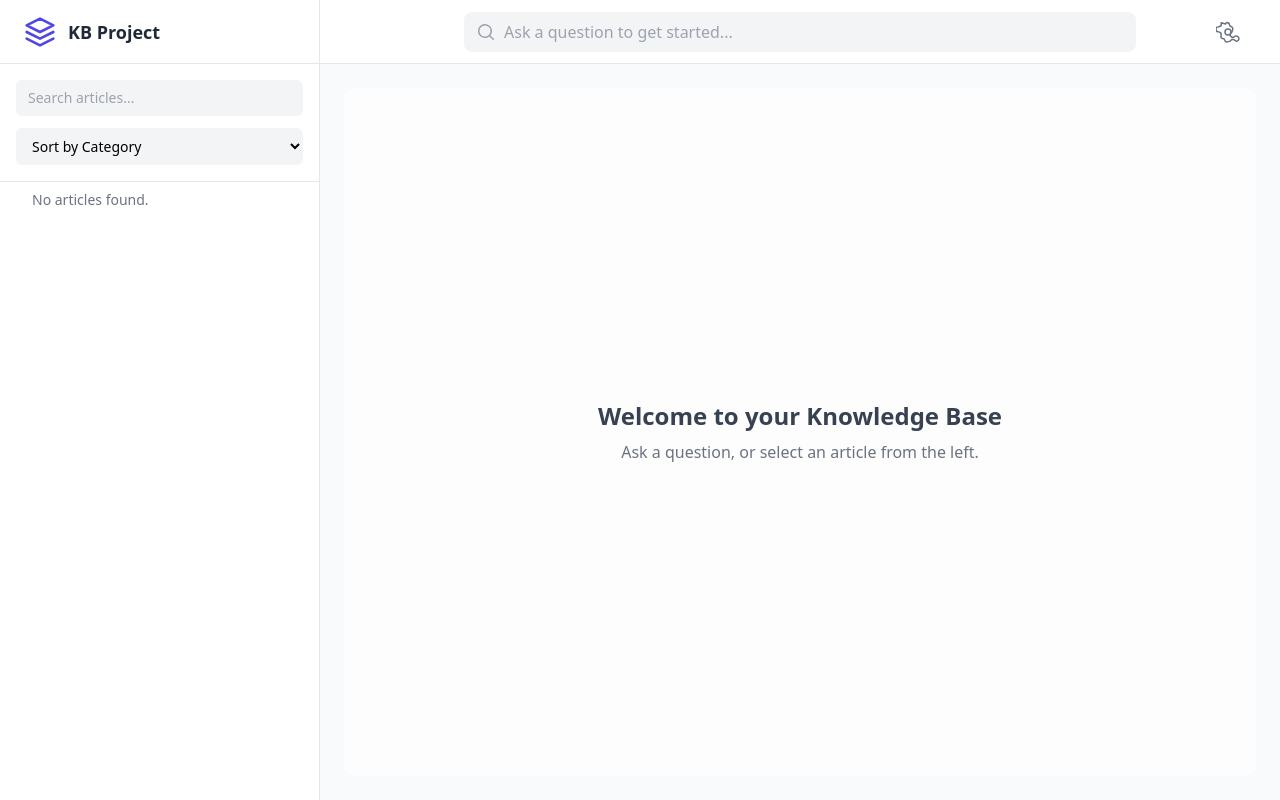
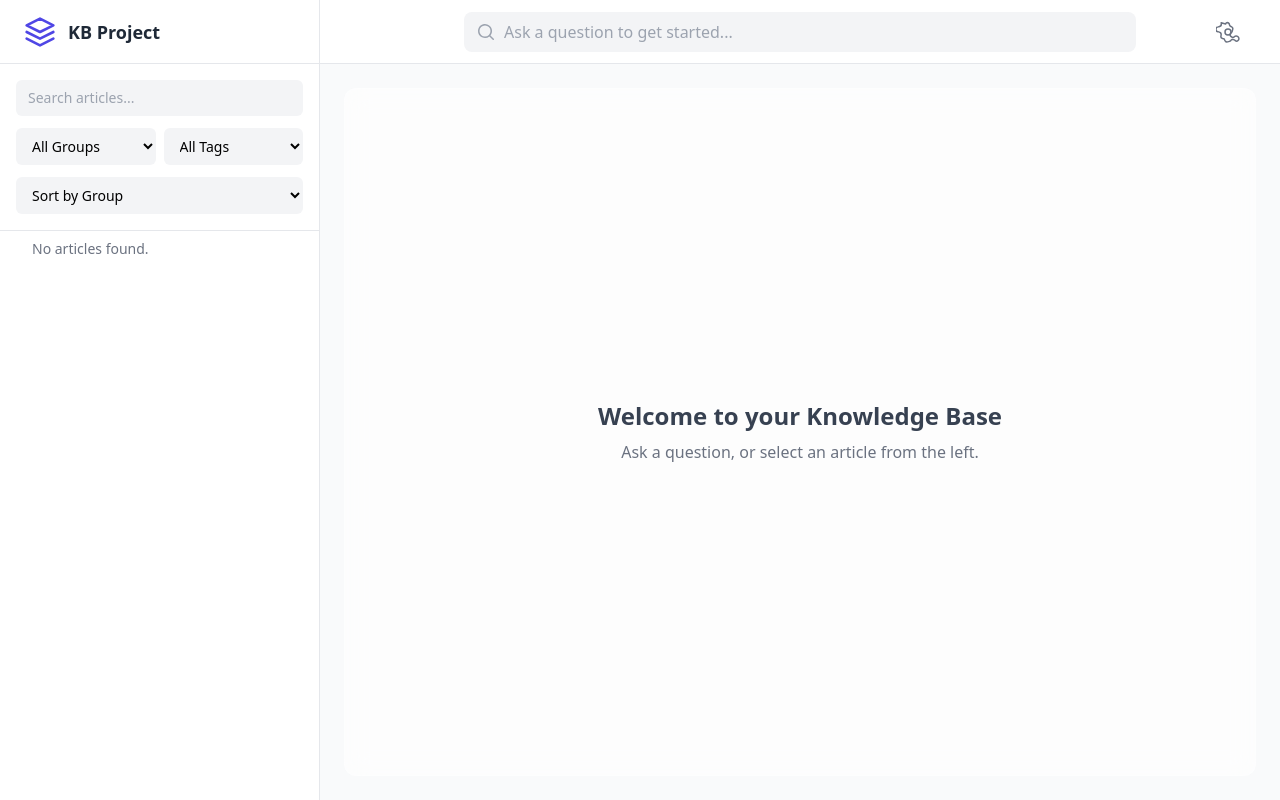
Before and after one commit to mightywomble/aiknowledgebase, a Flask app: page / in a window 1280 px wide. Run offline with Flask 3, Linux system fonts and the light colour scheme; data that the repository does not hold is empty; some libraries are stand-ins or nearby versions.

Commit message:
added groupd and fixed regressions

```diff
--- a/app.py
+++ b/app.py
@@ -20,28 +20,24 @@ db = SQLAlchemy(app)
 CONFIG_FILE = 'config.json'
 
 def load_config():
-    """Loads API keys and settings from config.json."""
     if os.path.exists(CONFIG_FILE):
-        with open(CONFIG_FILE, 'r') as f:
-            return json.load(f)
+        with open(CONFIG_FILE, 'r') as f: return json.load(f)
     return {"GEMINI_API_KEY": "", "GOOGLE_API_KEY": "", "SEARCH_ENGINE_ID": "", "OPENAI_API_KEY": ""}
 
 def save_config(new_config):
-    """Saves the configuration dictionary to config.json."""
-    with open(CONFIG_FILE, 'w') as f:
-        json.dump(new_config, f, indent=4)
+    with open(CONFIG_FILE, 'w') as f: json.dump(new_config, f, indent=4)
 
 config = load_config()
 
-# --- DATABASE MODELS ---
+# --- DATABASE MODELS (RENAMED CATEGORY TO GROUP) ---
 
-class Category(db.Model):
+class Group(db.Model):
     id = db.Column(db.Integer, primary_key=True)
     name = db.Column(db.String(100), nullable=False)
     color = db.Column(db.String(20), nullable=False, default='#E5E7EB')
-    parent_id = db.Column(db.Integer, db.ForeignKey('category.id'), nullable=True)
-    parent = db.relationship('Category', remote_side=[id], backref='children')
-    articles = db.relationship('Article', backref='category', lazy='dynamic', cascade="all, delete-orphan")
+    parent_id = db.Column(db.Integer, db.ForeignKey('group.id'), nullable=True)
+    parent = db.relationship('Group', remote_side=[id], backref='children')
+    articles = db.relationship('Article', backref='group', lazy='dynamic', cascade="all, delete-orphan")
 
 class Article(db.Model):
     id = db.Column(db.Integer, primary_key=True)
@@ -50,7 +46,7 @@ class Article(db.Model):
     notes = db.Column(db.Text, nullable=True)
     references = db.Column(db.Text, nullable=True)
     tags = db.Column(db.String(255), nullable=True)
-    category_id = db.Column(db.Integer, db.ForeignKey('category.id'), nullable=False)
+    group_id = db.Column(db.Integer, db.ForeignKey('group.id'), nullable=False)
 
 # --- API HELPER FUNCTIONS ---
 
@@ -62,9 +58,7 @@ def query_gemini(prompt):
         genai.configure(api_key=api_key)
         model = genai.GenerativeModel('gemini-1.5-flash')
         return model.generate_content(prompt).text
-    except Exception as e:
-        print(f"!!!!!! Gemini API Error !!!!!!\n{e}")
-        return f"Error: {e}"
+    except Exception as e: return f"Error: {e}"
 
 def query_google_search(query_text):
     api_key = config.get('GOOGLE_API_KEY')
@@ -92,28 +86,34 @@ def query_chatgpt(prompt):
 @app.route('/')
 def index():
     search_term = request.args.get('search', '')
-    sort_by = request.args.get('sort', 'category')
+    sort_by = request.args.get('sort', 'group')
+    filter_group_id = request.args.get('group', type=int)
+    filter_tag = request.args.get('tag', '')
 
-    query = Article.query.join(Category)
+    query = Article.query.join(Group)
+
     if search_term:
-        search_like = f"%{search_term}%"
-        query = query.filter(or_(Article.title.ilike(search_like), Article.tags.ilike(search_like)))
+        query = query.filter(or_(Article.title.ilike(f"%{search_term}%"), Article.tags.ilike(f"%{search_term}%")))
+    if filter_group_id:
+        query = query.filter(Article.group_id == filter_group_id)
+    if filter_tag:
+        query = query.filter(Article.tags.ilike(f"%{filter_tag}%"))
 
     if sort_by == 'title_asc': query = query.order_by(Article.title)
     elif sort_by == 'title_desc': query = query.order_by(desc(Article.title))
     elif sort_by == 'newest': query = query.order_by(desc(Article.id))
-    else: query = query.order_by(Category.name, Article.title)
+    else: query = query.order_by(Group.name, Article.title)
 
     articles = query.all()
 
     all_tags_query = db.session.query(Article.tags).filter(Article.tags.isnot(None)).distinct().all()
     all_tags = sorted(list(set(tag.strip() for tags_tuple in all_tags_query for tag in tags_tuple[0].split(',') if tag.strip())))
 
-    # --- FIX: Convert categories to a JSON-serializable format for the template ---
-    all_categories_query = Category.query.order_by(Category.name).all()
-    categories_for_js = [{'id': c.id, 'name': c.name, 'parent_id': c.parent_id} for c in all_categories_query]
+    all_groups = Group.query.order_by(Group.name).all()
+    groups_for_js = [{'id': g.id, 'name': g.name, 'parent_id': g.parent_id} for g in all_groups]
 
-    return render_template('index.html', articles=articles, all_tags=all_tags, categories=categories_for_js, search_term=search_term, sort_by=sort_by)
+    return render_template('index.html', articles=articles, all_tags=all_tags, all_groups=all_groups, groups_for_js=groups_for_js,
+                             search_term=search_term, sort_by=sort_by, filter_group_id=filter_group_id, filter_tag=filter_tag)
 
 @app.route('/settings', methods=['GET', 'POST'])
 def settings_page():
@@ -129,29 +129,28 @@ def settings_page():
         config = new_config
         return redirect(url_for('settings_page'))
 
-    categories = Category.query.order_by(Category.name).all()
-    return render_template('settings.html', current_config=config, categories=categories)
+    groups = Group.query.order_by(Group.name).all()
+    return render_template('settings.html', current_config=config, groups=groups)
 
-@app.route('/category/add', methods=['POST'])
-def add_category():
+@app.route('/group/add', methods=['POST'])
+def add_group():
     name = request.form.get('name')
     parent_id = request.form.get('parent_id')
     if name:
         colors = ['#FEE2E2', '#FEF3C7', '#D1FAE5', '#DBEAFE', '#E0E7FF', '#F3E8FF']
-        new_category = Category(name=name, color=random.choice(colors))
+        new_group = Group(name=name, color=random.choice(colors))
         if parent_id and parent_id.isdigit():
-            new_category.parent_id = int(parent_id)
-        db.session.add(new_category)
+            new_group.parent_id = int(parent_id)
+        db.session.add(new_group)
         db.session.commit()
     return redirect(url_for('settings_page'))
 
-@app.route('/category/delete/<int:id>', methods=['POST'])
-def delete_category(id):
-    category = Category.query.get_or_404(id)
-    # Reassign children to the parent of the deleted category, or make them top-level
-    for child in category.children:
-        child.parent_id = category.parent_id
-    db.session.delete(category)
+@app.route('/group/delete/<int:id>', methods=['POST'])
+def delete_group(id):
+    group = Group.query.get_or_404(id)
+    for child in group.children:
+        child.parent_id = group.parent_id
+    db.session.delete(group)
     db.session.commit()
     return redirect(url_for('settings_page'))
 
@@ -161,7 +160,7 @@ def get_article(article_id):
     return jsonify({
         'id': article.id, 'title': article.title, 'content': article.content,
         'notes': article.notes, 'references': article.references, 'tags': article.tags,
-        'category_id': article.category.id
+        'group_id': article.group.id
     })
 
 @app.route('/edit/article/<int:article_id>', methods=['POST'])
@@ -170,7 +169,7 @@ def edit_article(article_id):
     data = request.get_json()
 
     article.title = data['title']
-    article.category_id = data['category_id']
+    article.group_id = data['group_id']
     article.notes = data['notes']
     article.references = data['references']
     article.tags = data['tags']
@@ -182,18 +181,15 @@ def edit_article(article_id):
 def ask():
     question = request.get_json().get('question')
     if not question: return jsonify({"error": "No question"}), 400
-    results = {
-        "gemini": query_gemini(question),
-        "google": query_google_search(question),
-        "chatgpt": query_chatgpt(question)
-    }
-    return jsonify(results)
+    return jsonify({
+        "gemini": query_gemini(question), "google": query_google_search(question), "chatgpt": query_chatgpt(question)
+    })
 
 @app.route('/synthesize', methods=['POST'])
 def synthesize_and_save():
     try:
         data = request.get_json()
-        if not all(k in data for k in ['title', 'category_id', 'texts']):
+        if not all(k in data for k in ['title', 'group_id', 'texts']):
             return jsonify({"error": "Missing required fields"}), 400
 
         synthesized_content = ""
@@ -201,7 +197,7 @@ def synthesize_and_save():
             synthesized_content = data['texts'][0]
         elif len(data['texts']) > 1:
             info_block = "\n\n---\n\n".join(data['texts'])
-            synthesis_prompt = f"Synthesize the following information into a coherent article titled '{data['title']}':\n\n{info_block}"
+            synthesis_prompt = f"Synthesize the following information into an article titled '{data['title']}':\n\n{info_block}"
             gemini_result = query_gemini(synthesis_prompt)
             synthesized_content = gemini_result if not gemini_result.startswith("Error:") else info_block
 
@@ -210,7 +206,7 @@ def synthesize_and_save():
         new_article = Article(
             title=data['title'], content=synthesized_content, notes=data.get('notes'),
             references=data.get('references'), tags=data.get('tags'),
-            category_id=data['category_id']
+            group_id=data['group_id']
         )
         db.session.add(new_article)
         db.session.commit()
--- a/templates/index.html
+++ b/templates/index.html
@@ -41,8 +41,22 @@
             <div class="px-4 py-4 border-b border-gray-200">
                 <form id="filter-form" method="GET" action="{{ url_for('index') }}" class="space-y-3">
                     <input type="text" name="search" placeholder="Search articles..." value="{{ search_term or '' }}" class="w-full px-3 py-2 text-sm bg-gray-100 border-transparent rounded-md focus:ring-indigo-500 focus:border-indigo-500">
+                    <div class="grid grid-cols-2 gap-2">
+                        <select name="group" onchange="this.form.submit()" class="w-full px-3 py-2 text-sm bg-gray-100 border-transparent rounded-md focus:ring-indigo-500 focus:border-indigo-500">
+                            <option value="">All Groups</option>
+                            {% for group in all_groups %}
+                            <option value="{{ group.id }}" {% if filter_group_id == group.id %}selected{% endif %}>{{ group.name }}</option>
+                            {% endfor %}
+                        </select>
+                        <select name="tag" onchange="this.form.submit()" class="w-full px-3 py-2 text-sm bg-gray-100 border-transparent rounded-md focus:ring-indigo-500 focus:border-indigo-500">
+                            <option value="">All Tags</option>
+                             {% for tag in all_tags %}
+                            <option value="{{ tag }}" {% if filter_tag == tag %}selected{% endif %}>{{ tag }}</option>
+                            {% endfor %}
+                        </select>
+                    </div>
                     <select name="sort" onchange="this.form.submit()" class="w-full px-3 py-2 text-sm bg-gray-100 border-transparent rounded-md focus:ring-indigo-500 focus:border-indigo-500">
-                        <option value="category" {% if sort_by == 'category' %}selected{% endif %}>Sort by Category</option>
+                        <option value="group" {% if sort_by == 'group' %}selected{% endif %}>Sort by Group</option>
                         <option value="newest" {% if sort_by == 'newest' %}selected{% endif %}>Sort by Newest</option>
                         <option value="title_asc" {% if sort_by == 'title_asc' %}selected{% endif %}>Sort by Title (A-Z)</option>
                         <option value="title_desc" {% if sort_by == 'title_desc' %}selected{% endif %}>Sort by Title (Z-A)</option>
@@ -66,13 +80,10 @@
                 </div>
 
                 <div class="grid grid-cols-1 gap-3">
-                {% set current_category = '' %}
-                {% for article in articles %}
-                    {% if sort_by == 'category' and article.category.name != current_category %}
-                        {% set current_category = article.category.name %}
-                        <h3 class="text-md font-bold text-gray-600 px-2 pt-4 col-span-1">{{ current_category }}</h3>
-                    {% endif %}
-                    <div class="p-3 rounded-lg shadow-sm relative group" style="background-color: {{ article.category.color }};">
+                {% for group_name, items in articles|groupby('group.name') %}
+                    <h3 class="text-md font-bold text-gray-600 px-2 pt-4 col-span-1">{{ group_name }}</h3>
+                    {% for article in items %}
+                    <div class="p-3 rounded-lg shadow-sm relative group" style="background-color: {{ article.group.color }};">
                         <div class="absolute top-2 right-2 flex items-center">
                              <button class="edit-article-btn p-1 text-gray-500 hover:text-blue-700 opacity-0 group-hover:opacity-100 transition-opacity" data-id="{{ article.id }}">
                                 <svg class="h-4 w-4" fill="none" viewBox="0 0 24 24" stroke-width="2" stroke="currentColor"><path stroke-linecap="round" stroke-linejoin="round" d="M16.862 4.487l1.687-1.688a1.875 1.875 0 112.652 2.652L10.582 16.07a4.5 4.5 0 01-1.897 1.13L6 18l.8-2.685a4.5 4.5 0 011.13-1.897l8.932-8.931z" /></svg>
@@ -81,6 +92,7 @@
                         </div>
                         <a href="#" class="block font-semibold text-gray-800 hover:text-black article-link" data-id="{{ article.id }}">{{ article.title }}</a>
                     </div>
+                    {% endfor %}
                 {% else %}
                     <p class="px-4 text-sm text-gray-500">No articles found.</p>
                 {% endfor %}
@@ -179,7 +191,7 @@
 
     <script>
         const allTags = {{ all_tags|tojson }};
-        const allCategories = {{ categories|tojson|safe }};
+        const allGroups = {{ groups_for_js|tojson|safe }};
         const $ = (selector) => document.querySelector(selector);
         const $$ = (selector) => document.querySelectorAll(selector);
 
@@ -299,16 +311,16 @@
             openModal('article-modal');
         }
 
-        function buildCategoryOptions(selectedId) {
+        function buildGroupOptions(selectedId) {
             let html = '';
-            const topLevel = allCategories.filter(c => c.parent_id === null);
+            const topLevel = allGroups.filter(g => g.parent_id === null);
 
-            function renderOptions(categories, depth = 0) {
-                for (const category of categories) {
-                    const isSelected = category.id === selectedId ? 'selected' : '';
+            function renderOptions(groups, depth = 0) {
+                for (const group of groups) {
+                    const isSelected = group.id === selectedId ? 'selected' : '';
                     const prefix = '&nbsp;&nbsp;'.repeat(depth);
-                    html += `<option value="${category.id}" ${isSelected}>${prefix}${category.name}</option>`;
-                    const children = allCategories.filter(c => c.parent_id === category.id);
+                    html += `<option value="${group.id}" ${isSelected}>${prefix}${group.name}</option>`;
+                    const children = allGroups.filter(g => g.parent_id === group.id);
                     if (children.length > 0) {
                         renderOptions(children, depth + 1);
                     }
@@ -324,7 +336,7 @@
             const content = `
                 <input type="hidden" id="edit-id" value="${article.id}">
                 <div><label class="block text-sm font-medium">Title</label><input type="text" id="edit-title" value="${escapeHTML(article.title)}" class="mt-1 w-full rounded-md border-gray-300"></div>
-                <div><label class="block text-sm font-medium">Category</label><select id="edit-category-id" class="mt-1 w-full rounded-md border-gray-300">${buildCategoryOptions(article.category_id)}</select></div>
+                <div><label class="block text-sm font-medium">Group</label><select id="edit-group-id" class="mt-1 w-full rounded-md border-gray-300">${buildGroupOptions(article.group_id)}</select></div>
                 <div><label class="block text-sm font-medium">Notes</label><textarea id="edit-notes" rows="4" class="mt-1 w-full rounded-md border-gray-300">${escapeHTML(article.notes)}</textarea></div>
                 <div><label class="block text-sm font-medium">References</label><textarea id="edit-references" rows="2" class="mt-1 w-full rounded-md border-gray-300">${escapeHTML(article.references)}</textarea></div>
                 <div>
@@ -342,7 +354,7 @@
         async function handleConfirmEdit() {
             const id = $('#edit-id').value;
             const payload = {
-                title: $('#edit-title').value, category_id: $('#edit-category-id').value,
+                title: $('#edit-title').value, group_id: $('#edit-group-id').value,
                 notes: $('#edit-notes').value, references: $('#edit-references').value, tags: $('#edit-tags').value
             };
             await fetch(`/edit/article/${id}`, {
@@ -356,7 +368,7 @@
             if (selectedCheckboxes.length === 0) return alert('Please select results to create an article.');
             const content = `
                 <div><label class="block text-sm font-medium">Title</label><input type="text" id="new-title" class="mt-1 w-full rounded-md border-gray-300"></div>
-                <div><label class="block text-sm font-medium">Category</label><select id="new-category-id" class="mt-1 w-full rounded-md border-gray-300">${buildCategoryOptions()}</select></div>
+                <div><label class="block text-sm font-medium">Group</label><select id="new-group-id" class="mt-1 w-full rounded-md border-gray-300">${buildGroupOptions()}</select></div>
                 <div><label class="block text-sm font-medium">Notes</label><textarea id="new-notes" rows="4" class="mt-1 w-full rounded-md border-gray-300"></textarea></div>
                 <div><label class="block text-sm font-medium">References</label><textarea id="new-references" rows="2" class="mt-1 w-full rounded-md border-gray-300"></textarea></div>
                 <div>
@@ -380,16 +392,13 @@
         }
 
         async function handleConfirmSynthesis() {
-            const textsToSynthesize = Array.from($$('#synthesis-section input:checked')).map(checkbox => {
-                return checkbox.dataset.content;
-            });
-
+            const textsToSynthesize = Array.from($$('#synthesis-section input:checked')).map(checkbox => checkbox.dataset.content);
             const payload = {
-                title: $('#new-title').value, category_id: $('#new-category-id').value,
+                title: $('#new-title').value, group_id: $('#new-group-id').value,
                 notes: $('#new-notes').value, references: $('#new-references').value, tags: $('#new-tags').value,
                 texts: textsToSynthesize
             };
-            if (!payload.title || !payload.category_id) return alert('Title and Category are required.');
+            if (!payload.title || !payload.group_id) return alert('Title and Group are required.');
 
             const btn = $('#confirm-synthesis-btn');
             btn.disabled = true;
@@ -458,7 +467,7 @@
             setTimeout(() => {
                 // Clear inputs only on synthesis modal close
                 if (id === 'synthesis-modal') {
-                    ['new-title', 'new-category-id', 'new-notes', 'new-references', 'new-tags'].forEach(inputId => {
+                    ['new-title', 'new-group-id', 'new-notes', 'new-references', 'new-tags'].forEach(inputId => {
                         const el = $(`#${inputId}`);
                         if (el) el.value = '';
                     });
```
Also changed, not shown: templates/settings.html (+16 -16 lines).
